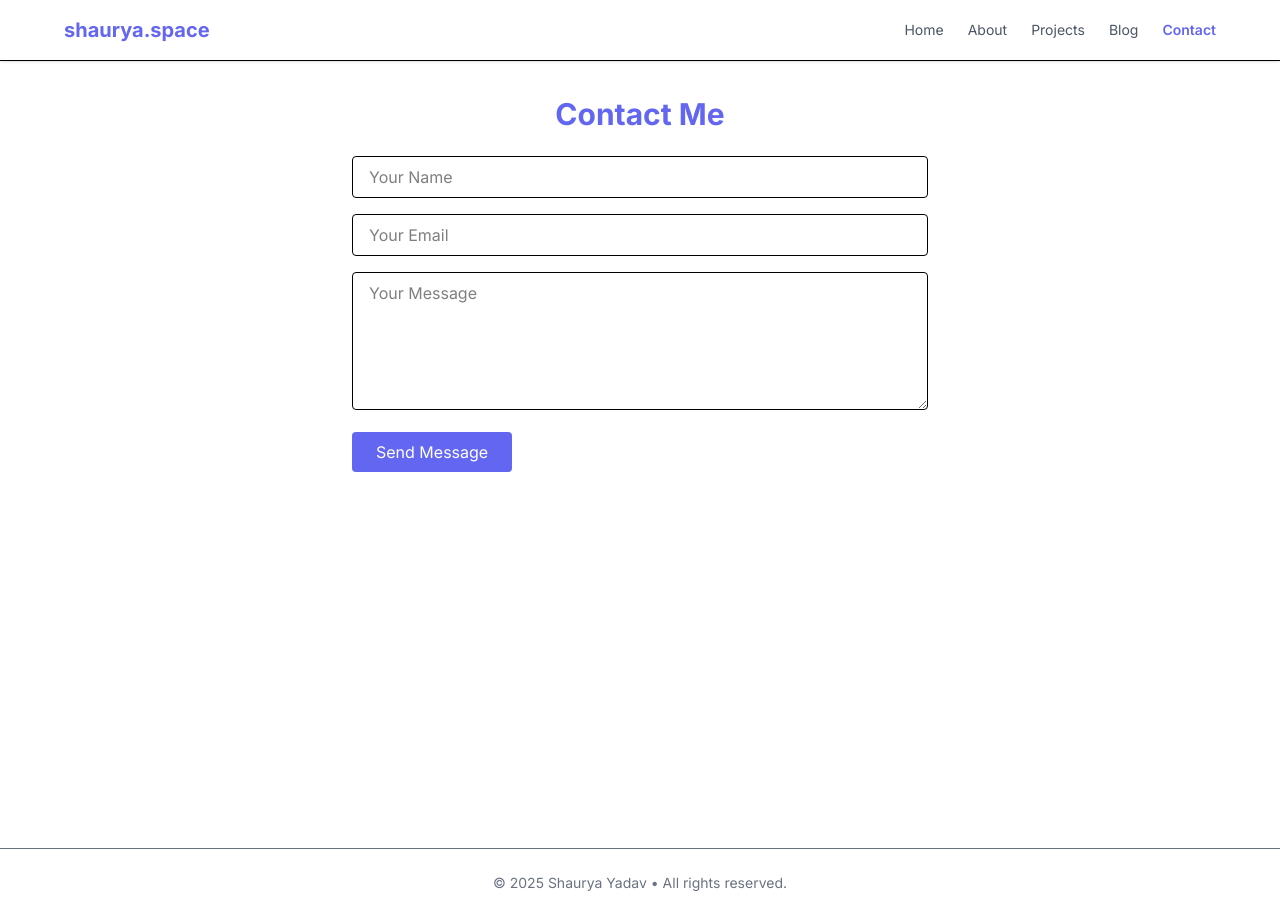
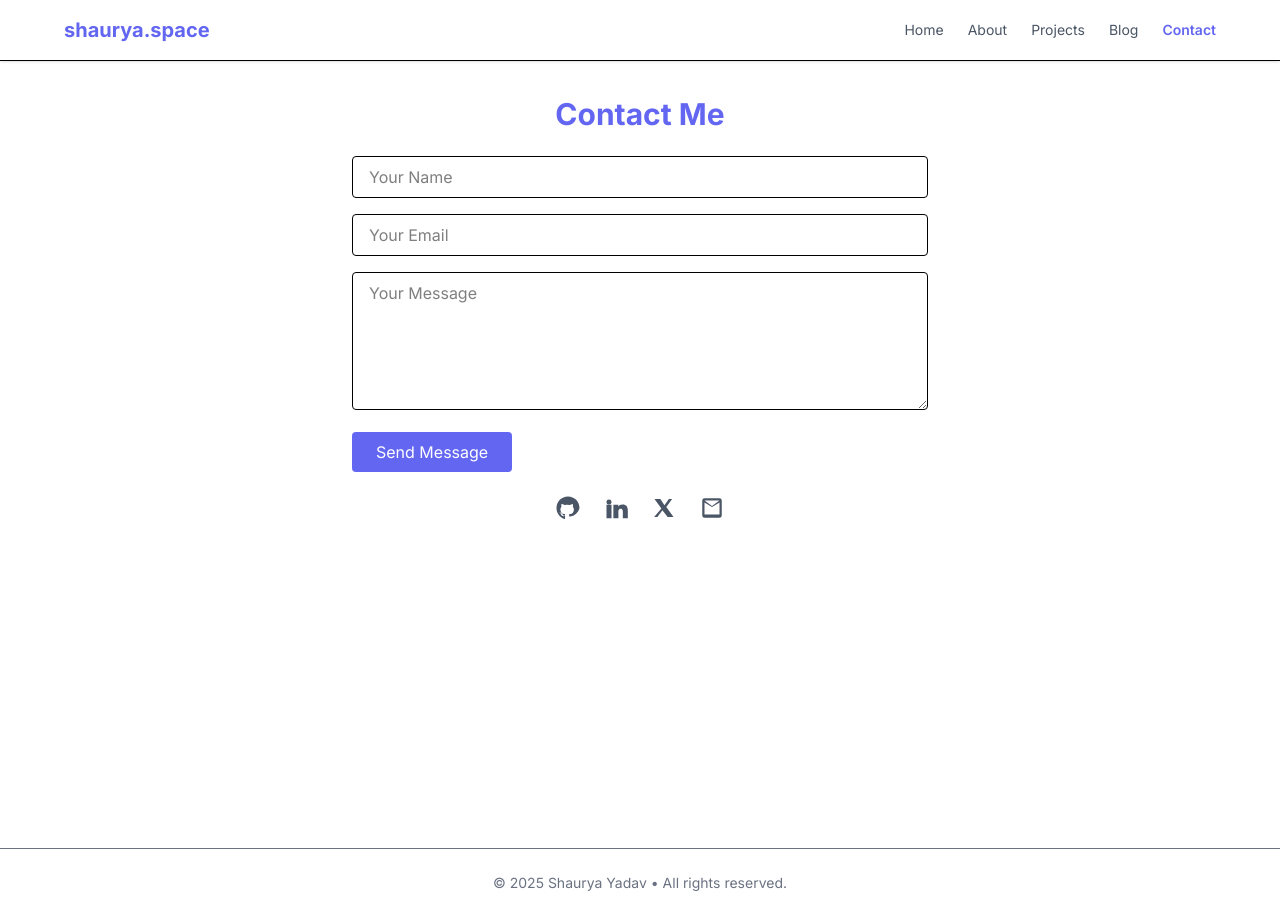
Before and after one commit to Shaurya8425/portfolio, a Next.js app: page /contact in a window 1280 px wide. Built offline with nearby package versions, Linux system fonts and the light colour scheme.

Commit message:
socials link, toast message

```diff
--- a/package.json
+++ b/package.json
@@ -25,6 +25,7 @@
     "remark-parse": "^11.0.0",
     "remark-prism": "^1.3.6",
     "remark-rehype": "^11.1.2",
+    "sonner": "^2.0.6",
     "unified": "^11.0.5"
   },
   "devDependencies": {
--- a/src/app/contact/page.tsx
+++ b/src/app/contact/page.tsx
@@ -2,10 +2,10 @@
 
 import { useState } from "react";
 import emailjs from "@emailjs/browser";
+import { toast } from "sonner";
 
 export default function ContactPage() {
   const [form, setForm] = useState({ name: "", email: "", message: "" });
-  const [status, setStatus] = useState("");
 
   const handleChange = (
     e: React.ChangeEvent<HTMLInputElement | HTMLTextAreaElement>
@@ -20,16 +20,16 @@ export default function ContactPage() {
         "service_9rhmowe", // Your EmailJS service ID
         "template_8i3rosg", // Your template ID
         {
-          from_name: form.name,
-          from_email: form.email,
+          name: form.name,
+          email: form.email,
           message: form.message,
         },
         "wOcf7bpSksTH6BSax" // Your public key
       );
-      setStatus("Sent!");
+      toast.success("Message sent successfully!!");
       setForm({ name: "", email: "", message: "" });
     } catch (err) {
-      setStatus("Failed to send.");
+      toast.error("Oops! Failed to send the message...");
     }
   };
 
@@ -72,8 +72,80 @@ export default function ContactPage() {
         >
           Send Message
         </button>
-        {status && <p className='text-sm text-gray-600 mt-2'>{status}</p>}
       </form>
+
+      {/* Social Links */}
+      <div className='mt-6 flex justify-center space-x-6'>
+        <a
+          href='https://github.com/Shaurya8425'
+          target='_blank'
+          rel='noopener noreferrer'
+          aria-label='GitHub'
+          className='text-gray-600 hover:text-primary transition'
+        >
+          {/* GitHub SVG */}
+          <svg
+            xmlns='http://www.w3.org/2000/svg'
+            className='h-6 w-6'
+            fill='currentColor'
+            viewBox='0 0 24 24'
+          >
+            <path d='M12 .5C5.6.5.5 5.6.5 12c0 5.1 3.3 9.4 7.8 10.9.6.1.8-.3.8-.6v-2.2c-3.2.7-3.9-1.4-3.9-1.4-.5-1.3-1.2-1.6-1.2-1.6-1-.7.1-.7.1-.7 1.1.1 1.6 1.1 1.6 1.1 1 .1.9 1.5 1.5 1.8.2.5.8.4 1.3.4.4-.2.6-.7.6-1.2V18c-2.6.6-4.7-1.3-4.7-4.4 0-1 .4-2 1.1-2.8-.2-.5-.5-1.4.1-2.8 0 0 .9-.3 2.9 1.1a10.1 10.1 0 0 1 5.3 0c2-.9 2.9-1.1 2.9-1.1.6 1.4.3 2.3.1 2.8.7.8 1.1 1.8 1.1 2.8 0 3.1-2 5-4.7 4.4v2c0 .4.2.9.8.6A10.8 10.8 0 0 0 23.5 12c0-6.4-5.1-11.5-11.5-11.5z' />
+          </svg>
+        </a>
+
+        <a
+          href='https://www.linkedin.com/in/shaurya-yadav-57a96722a/'
+          target='_blank'
+          rel='noopener noreferrer'
+          aria-label='LinkedIn'
+          className='text-gray-600 hover:text-primary transition'
+        >
+          {/* LinkedIn SVG */}
+          <svg
+            xmlns='http://www.w3.org/2000/svg'
+            className='h-6 w-6'
+            fill='currentColor'
+            viewBox='0 0 24 24'
+          >
+            <path d='M4.98 3.5a2.5 2.5 0 1 0 0 5.001 2.5 2.5 0 0 0 0-5.002zM2.5 8.75h5v13.5h-5v-13.5zM9.5 8.75h4.75v1.75h.06c.66-1.25 2.28-2.06 4.2-2.06 4.5 0 5.32 2.96 5.32 6.81v7h-5v-6.2c0-1.48-.03-3.39-2.06-3.39-2.06 0-2.38 1.6-2.38 3.28v6.31h-5v-13.5z' />
+          </svg>
+        </a>
+
+        <a
+          href='https://x.com/Shaurya7086'
+          target='_blank'
+          rel='noopener noreferrer'
+          aria-label='Twitter/X'
+          className='text-gray-600 hover:text-primary transition'
+        >
+          {/* X SVG */}
+          <svg
+            xmlns='http://www.w3.org/2000/svg'
+            className='h-6 w-6'
+            fill='currentColor'
+            viewBox='0 0 24 24'
+          >
+            <path d='M20.15 3h-3.25l-4.47 6.17L8.35 3H2.5l6.87 9.62L2.15 21h3.25l4.98-6.87L15.65 21h5.85l-7.21-10.05L20.15 3z' />
+          </svg>
+        </a>
+
+        <a
+          href='mailto:shaurya.y321@gmail.com'
+          className='text-gray-600 hover:text-primary transition'
+          aria-label='Email'
+        >
+          {/* Email SVG */}
+          <svg
+            xmlns='http://www.w3.org/2000/svg'
+            className='h-6 w-6'
+            fill='currentColor'
+            viewBox='0 0 24 24'
+          >
+            <path d='M2.25 4.5A2.25 2.25 0 0 1 4.5 2.25h15a2.25 2.25 0 0 1 2.25 2.25v15a2.25 2.25 0 0 1-2.25 2.25h-15A2.25 2.25 0 0 1 2.25 19.5v-15zM4.5 6.41v12.09h15V6.41l-7.5 4.7-7.5-4.7zm7.5 3.69L19.5 4.5h-15l7.5 5.6z' />
+          </svg>
+        </a>
+      </div>
     </div>
   );
 }
--- a/src/app/layout.tsx
+++ b/src/app/layout.tsx
@@ -2,6 +2,7 @@ import "./globals.css";
 import { Inter } from "next/font/google";
 import Navbar from "../../components/Navbar";
 import Footer from "../../components/Footer";
+import { Toaster } from "sonner"; // ✅ import Toaster
 
 const inter = Inter({ subsets: ["latin"] });
 
@@ -21,6 +22,7 @@ export default function RootLayout({
         <Navbar />
         <main className='min-h-screen px-6 sm:px-12 pt-24'>{children}</main>
         <Footer />
+        <Toaster richColors position='top-center' /> {/* ✅ Add this line */}
       </body>
     </html>
   );
```
Also changed, not shown: 1 other file (tests, documents, lock files or other folders).
